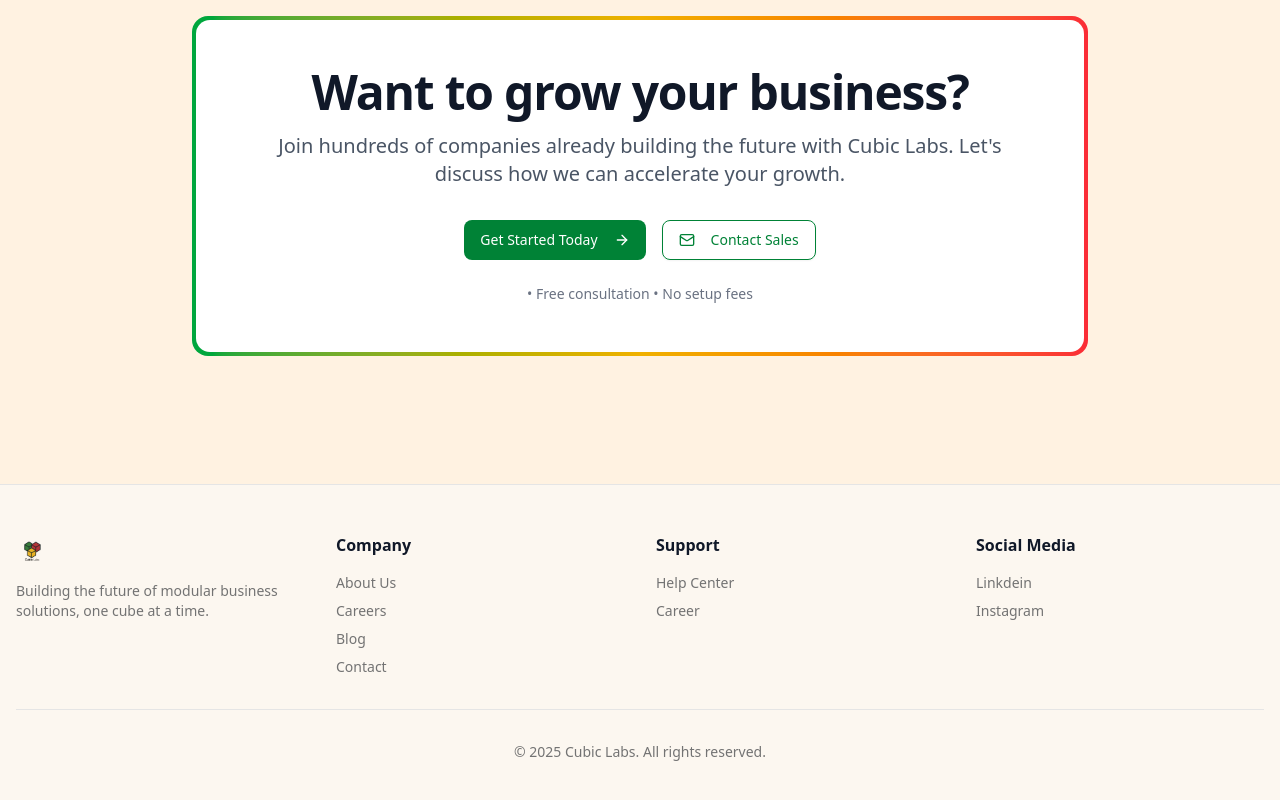
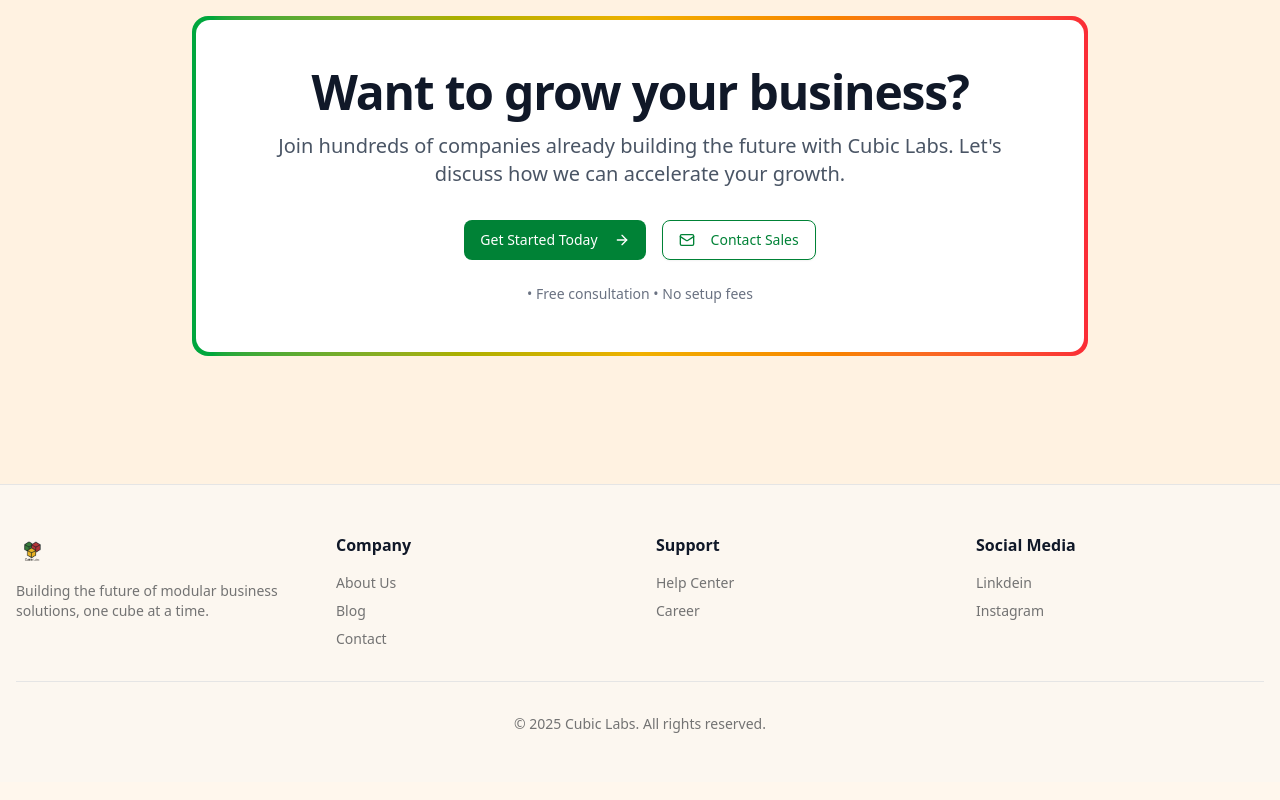
Before and after one commit to saim-cubiclabs/cubiclabs, a Next.js app: page / in a window 1280 px wide. Shown: the part 2243-3043 px from the top of the page. Built offline with nearby package versions, Linux system fonts and the light colour scheme.

Commit message:
footer fixed

```diff
--- a/src/components/footer.jsx
+++ b/src/components/footer.jsx
@@ -21,11 +21,7 @@ export function Footer() {
                   About Us
                 </a>
               </li>
-              <li>
-                <a href="#" className="hover:text-foreground transition-colors">
-                  Careers
-                </a>
-              </li>
+
               <li>
                 <a href="#" className="hover:text-foreground transition-colors">
                   Blog
```
